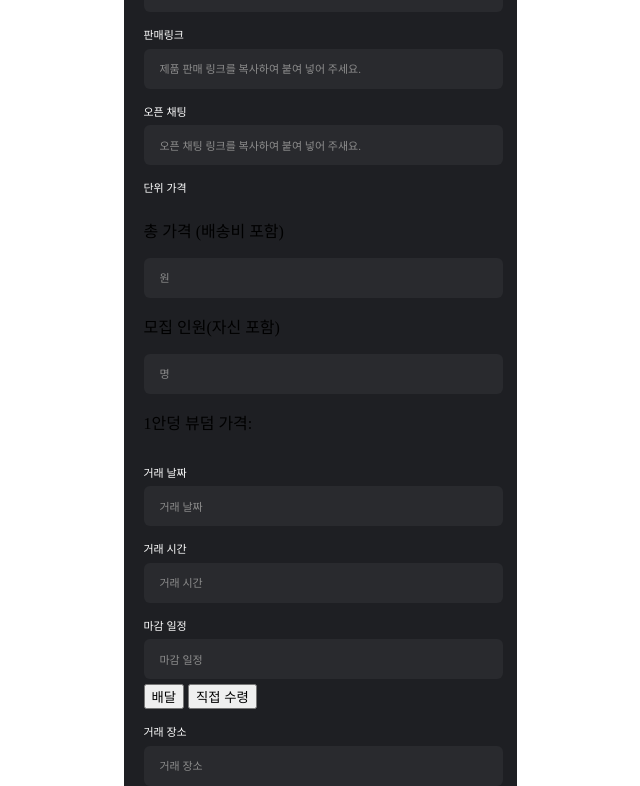
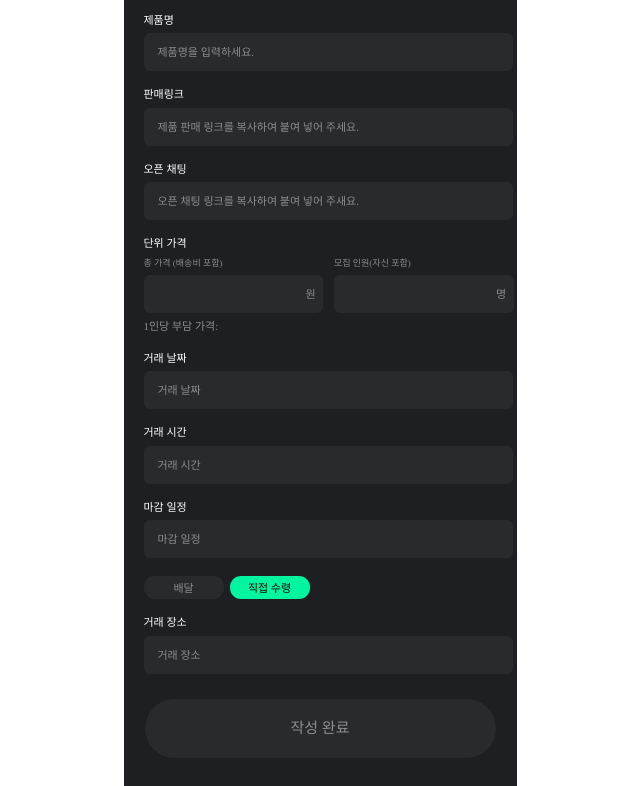
Before and after one commit to biyuns/project_5, a plain HTML site: page write/write.html in a window 1280 px wide. Both pictures are taken after a click on the button "직접 수령". Shown: the part 66-852 px from the top of the page, without its empty margins (320-960 px from the left). Drawn offline with Linux system fonts and the light colour scheme; a web font is replaced by a local one.

Commit message:
베포전오리기

```diff
--- /dev/null
+++ b/post/post.css
@@ -0,0 +1,108 @@
+@font-face {
+      font-family: 'YdestreetB';
+    src: url('https://fastly.jsdelivr.net/gh/projectnoonnu/noonfonts_2110@1.0/YdestreetB.woff2') format('woff2');
+    font-weight: normal;
+    font-style: normal;
+}
+
+@font-face {
+  font-family: 'GmarketSans';
+  src: url('/fonts/GmarketSansBold.otf') format('opentype');
+  font-weight: bold;
+}
+@font-face {
+  font-family: 'GmarketSans';
+  src: url('/fonts/GmarketSansMedium.otf') format('opentype');
+  font-weight: normal;
+}
+@font-face {
+  font-family: 'GmarketSans';
+  src: url('/fonts/GmarketSansLight.otf') format('opentype');
+  font-weight: 300;
+}
+
+
+body {
+    min-height: 100vh;
+    display: flex;
+    justify-content: center;
+    align-items: flex-start; /* 세로 가운데(X), 위쪽 정렬(O) */
+    /* overflow-y: auto;  */
+    margin : 0;
+}
+
+.post_ct {
+    width: 393px;
+    height: 852px;
+    overflow-y: auto;
+    background: #1E1F23;
+    box-sizing: border-box;
+}
+
+.pt_header > img {
+    margin-left: 21px;
+    margin-top : 59px;
+    margin-bottom : 30px;
+}
+
+.img_ct {
+    width: 393px;
+height: 274px;
+flex-shrink: 0;
+background-color: aqua;
+}
+
+.line2 {
+    width: 100%;
+    height: 0;
+    border: 1px solid #8D8D8D;
+    margin-top : 28px;
+}
+
+/* 사용자 이름 / 성별 쪽 css */
+.info_ct {
+    display : flex;
+    align-items: center;
+}
+
+.info_left {
+    display : flex;
+}
+
+.info_name_ct {
+    display : flex;
+    flex-direction: column;
+}
+
+.info_name {
+    color: #E7E7E7;
+  font-family: 'GmarketSans';
+font-size: 15px;
+font-style: normal;
+font-weight: bold;
+line-height: 150%; /* 22.5px */
+}
+
+.info_contant {
+    color: #E7E7E7;
+  font-family: 'GmarketSans';
+font-size: 11px;
+font-style: normal;
+font-weight: 300;
+line-height: 150%; /* 16.5px */
+}
+
+.N {
+    color: #E7E7E7;
+  font-family: 'GmarketSans';
+font-size: 15px;
+font-style: normal;
+font-weight: 400;
+line-height: 150%;
+text-decoration-line: underline;
+text-decoration-style: solid;
+text-decoration-skip-ink: auto;
+text-decoration-thickness: auto;
+text-underline-offset: auto;
+text-underline-position: from-font;
+}
--- a/write/write.css
+++ b/write/write.css
@@ -1,12 +1,5 @@
 @font-face {
-    font-family: 'GmarketSansMedium';
-    src: url('https://fastly.jsdelivr.net/gh/projectnoonnu/noonfonts_2001@1.1/GmarketSansMedium.woff') format('woff');
-    font-weight: normal;
-    font-style: normal;
-}
-
-@font-face {
-    font-family: 'YdestreetB';
+      font-family: 'YdestreetB';
     src: url('https://fastly.jsdelivr.net/gh/projectnoonnu/noonfonts_2110@1.0/YdestreetB.woff2') format('woff2');
     font-weight: normal;
     font-style: normal;
@@ -14,17 +7,17 @@
 
 @font-face {
   font-family: 'GmarketSans';
-  src: url('./fonts/GmarketSansBold.otf') format('opentype');
+  src: url('/fonts/GmarketSansBold.otf') format('opentype');
   font-weight: bold;
 }
 @font-face {
   font-family: 'GmarketSans';
-  src: url('./fonts/GmarketSansMedium.otf') format('opentype');
+  src: url('/fonts/GmarketSansMedium.otf') format('opentype');
   font-weight: normal;
 }
 @font-face {
   font-family: 'GmarketSans';
-  src: url('./fonts/GmarketSansLight.otf') format('opentype');
+  src: url('/fonts/GmarketSansLight.otf') format('opentype');
   font-weight: 300;
 }
 
@@ -44,7 +37,6 @@ body {
     overflow-y: auto;
     background: #1E1F23;
     box-sizing: border-box;
-    overflow-x:visible
 }
 
 /* 게시글 작성 헤더부분 */
@@ -79,7 +71,7 @@ body {
 
 /* 라인 */
 .line {
-    width: 393px;
+    width: 100%;
     height: 0;
     border: 1px solid #8D8D8D;
     margin-top : 28px;
@@ -141,6 +133,7 @@ margin-bottom: 5px;
 
 .write_title_ct, .write_explanation_ct, .wr_category_ct, .product_name_ct, .sell_link_ct, .open_chat_ct, .price_ct, .month_ct, .hours_ct, .finish_ct, .place_ct {
     margin-left : 20px;
+    margin-right: 20px;
     display : flex;
     flex-direction: column;
     gap : 5px;
@@ -153,22 +146,145 @@ font-style: normal;
 font-weight: normal;
 line-height: 150%; /* 16.5px */
 }
+input {
+  color: #FFF;
+font-family: 'GmarketSans';
+font-size: 11px;
+font-style: normal;
+font-weight: 300;
+line-height: 150%; /* 16.5px */
+}
 
-input {
+input, textarea {
     width: 355px;
 height: 38px;
 flex-shrink: 0;
 border-radius: 6px;
 background: #292A2E;
 border : 0px;
+padding: 0;
+padding-left : 14px;
 }
 
-input::placeholder {
+textarea {
+  width: 355px;
+height: 148px;
+flex-shrink: 0;
+border-radius: 6px;
+background: #292A2E;
+  color: #FFF;
+font-family: 'GmarketSans';
+font-size: 11px;
+font-style: normal;
+font-weight: 300;
+line-height: 150%; /* 16.5px */
+padding-top : 10px;
+}
+
+input::placeholder, textarea::placeholder {
     color: #8D8D8D;
   font-family: 'GmarketSans';
 font-size: 11px;
 font-style: normal;
 font-weight: 300;
 line-height: 150%; /* 16.5px */
-padding-left: 14px;
 }
+
+/* 단위 가격 css */
+.pr_total_ct {
+  display : flex;
+  gap : 11px;
+}
+
+.pr_ct1, .pr_ct2 {
+  display : flex;
+  flex-direction: column;
+  gap:5px;
+}
+
+.prt {
+  color: #8D8D8D;
+  font-family: 'GmarketSans';
+font-size: 9px;
+font-style: normal;
+font-weight: normal;
+line-height: 150%; /* 13.5px */
+margin:0px;
+}
+
+.pr_input1, .pr_input2 {
+width: 172px;
+height: 38px;
+flex-shrink: 0;
+border-radius: 6px;
+background: #292A2E;
+padding-left : 0px;
+text-align: right;
+  padding-right : 7.5px;
+  }
+
+.pr_input1::placeholder, .pr_input2::placeholder {
+  text-align: right;
+  padding-left :0px;
+}
+.budam_price {
+  color: #8D8D8D;
+  font-family: 'GmarketSans';
+font-size: 11px;
+font-style: normal;
+font-weight: 400;
+line-height: 150%; /* 16.5px */
+margin : 0px;
+}
+
+/* 마감 일정 버튼 css */
+.write_delivery_ct {
+  display : flex;
+  gap : 6px;
+}
+
+.dv, .inter {
+  width: 80px;
+height: 23px;
+flex-shrink: 0;
+border-radius: 11px;
+background: #292A2E;
+color: #8D8D8D;
+  font-family: 'GmarketSans';
+font-size: 11px;
+font-style: normal;
+font-weight: 300;
+line-height: 150%; /* 16.5px */
+border : 0;
+padding : 0px;
+margin-top : 13px;
+}
+
+/* 작성 완료 버튼 */
+.finish_bt {
+  width: 351px;
+height: 59px;
+flex-shrink: 0;
+border-radius: 50px;
+background: #292A2E;
+margin-left : 21px;
+margin-top: 25px;
+color: #8D8D8D;
+  font-family: 'GmarketSans';
+font-size: 15px;
+font-style: normal;
+font-weight: normal;
+line-height: 180%; /* 27px */
+border : 0px;
+margin-bottom : 28px;
+}
+
+.write_delivery_ct button.active {
+    background: #00F5A0;
+    color: #000;
+    font-family: 'GmarketSans';
+font-size: 11px;
+font-style: normal;
+font-weight: normal;
+line-height: 150%; /* 16.5px */
+}
--- a/write/write.html
+++ b/write/write.html
@@ -35,7 +35,8 @@
 
             <section class="write_explanation_ct">
                 <div class="wr_exp"> 자세한 설명</div>
-                <textarea class="exp_input" placeholder="게시판에 올릴 게시글 내용을 작성해 주세요. \b 신뢰할 수 있는 거래를 위해 자세히 적어주세요."></textarea>
+                <textarea class="exp_input" placeholder="게시판에 올릴 게시글 내용을 작성해 주세요.
+신뢰할 수 있는 거래를 위해 자세히 적어주세요."></textarea>
             </section>
 
             <section class="wr_category_ct">
@@ -62,14 +63,15 @@
                 <div class="wr_price"> 단위 가격 </div>
                 <div class="pr_total_ct">
                     <div class="pr_ct1">
-                         <p> 총 가격 (배송비 포함) </p>
+                         <p class="prt"> 총 가격 (배송비 포함) </p>
                         <input type="text" class="pr_input1" placeholder="원">
                     </div>
                     <div class="pr_ct2">
-                        <p> 모집 인원(자신 포함) </p>
+                        <p class="prt"> 모집 인원(자신 포함) </p>
                         <input type="text" class="pr_input2" placeholder="명">
                     </div>
-                <p class="budam_price"> 1안덩 뷰덤 가격: </p>
+                </div>
+                <p class="budam_price"> 1인당 부담 가격: </p>
             </section>
 
             <section class="month_ct">
@@ -85,7 +87,7 @@
             <section class="finish_ct">
                 <div class="wr_finish"> 마감 일정 </div>
                 <input type="text" class="finish_input" placeholder="마감 일정">
-                <div class="wirte_delivery_ct">
+                <div class="write_delivery_ct">
                     <button class="dv"> 배달 </button>
                     <button class="inter"> 직접 수령</button>
                 </div>
@@ -97,7 +99,24 @@
             </section>
 
         </section>
+
+        <section class="finish_btn_Ct">
+            <button class="finish_bt"> 작성 완료 </button>
+        </section>
 </section>
+
+<script>
+document.addEventListener('DOMContentLoaded', function() {
+    const deliveryBtns = document.querySelectorAll('.write_delivery_ct button');
+    deliveryBtns.forEach(btn => {
+        btn.addEventListener('click', function() {
+            deliveryBtns.forEach(b => b.classList.remove('active'));
+            this.classList.add('active');
+        });
+    });
+});
+</script>
+
 
 </body>
 </html>
```
Also changed, not shown: post/post.html (added, +104 -0 lines), test.html (+66 -7 lines), img/human.svg (added), post/post.js (added).
